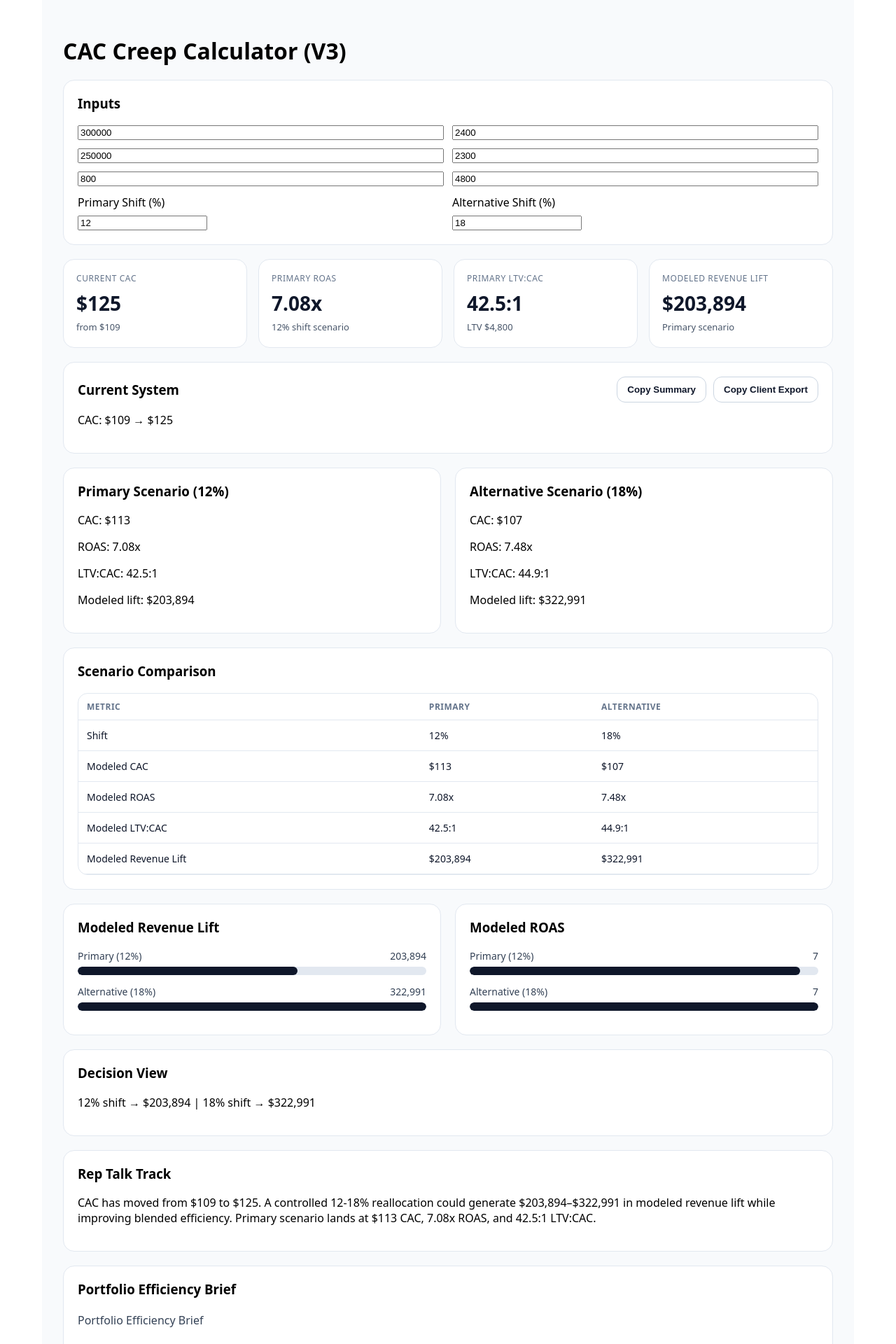
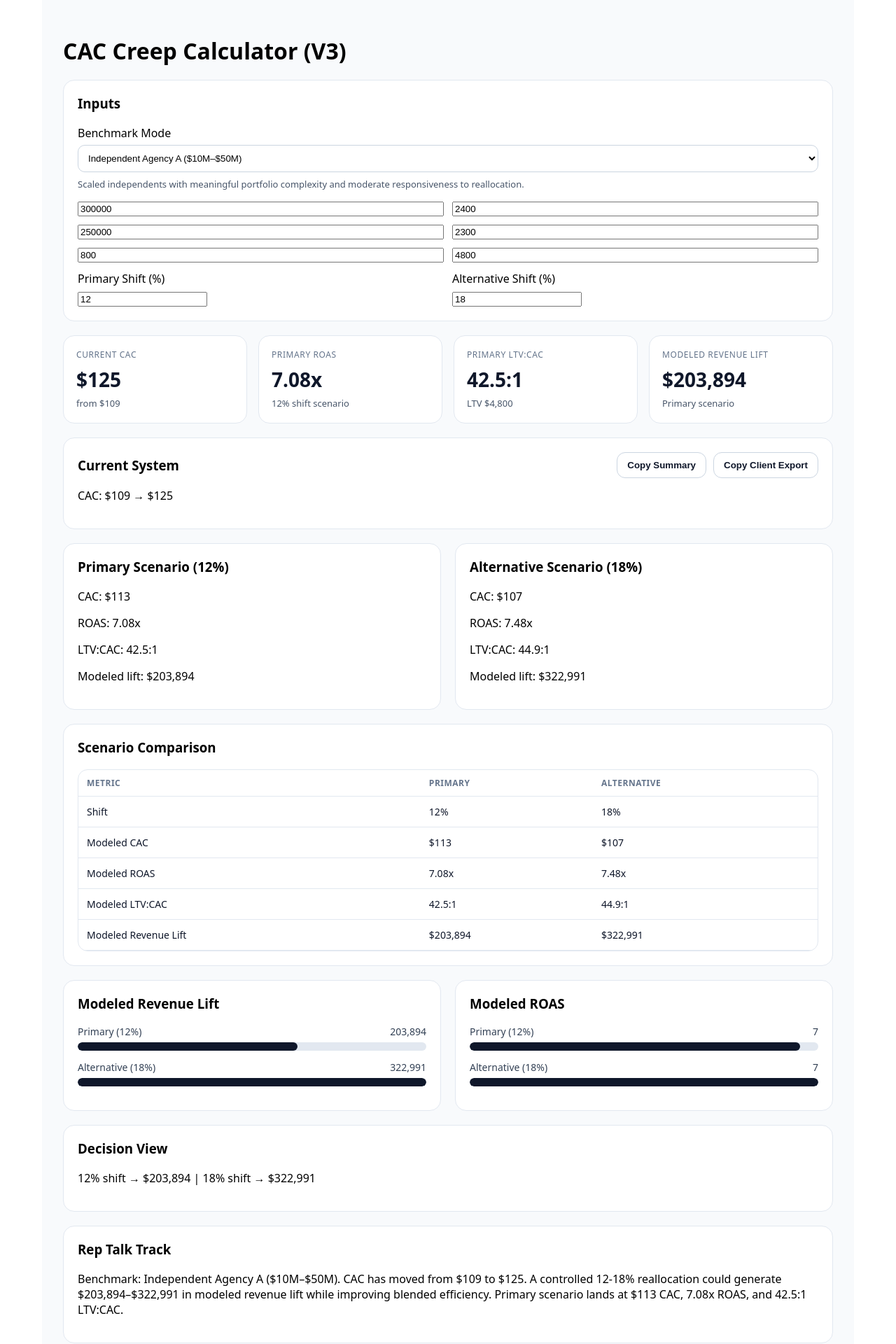
Before and after one commit to ScottMHarris1/revenue-architecture-tools, a Next.js app: page / in a window 1280 px wide. Shown: the top 1920 px of the page at 70% size. Built offline with nearby package versions, Linux system fonts and the light colour scheme.

Commit message:
Update page.tsx

```diff
--- a/app/page.tsx
+++ b/app/page.tsx
@@ -6,7 +6,12 @@ import MetricCard from "../components/MetricCard";
 import ActionButton from "../components/ActionButton";
 import ComparisonTable from "../components/ComparisonTable";
 import SimpleBar from "../components/SimpleBar";
-import { calculateScenario } from "../lib/calculations";
+import {
+  BenchmarkMode,
+  benchmarkDescriptions,
+  benchmarkLabels,
+  calculateScenario,
+} from "../lib/calculations";
 import { formatMoney, formatROAS, formatRatio } from "../lib/format";
 
 export default function Page() {
@@ -19,6 +24,7 @@ export default function Page() {
 
   const [shiftA, setShiftA] = useState(12);
   const [shiftB, setShiftB] = useState(18);
+  const [benchmarkMode, setBenchmarkMode] = useState<BenchmarkMode>("independentA");
 
   const [copiedSummary, setCopiedSummary] = useState(false);
   const [copiedClient, setCopiedClient] = useState(false);
@@ -33,8 +39,18 @@ export default function Page() {
         revenuePerConversion: revPerConv,
         ltv,
         shift: shiftA,
+        benchmarkMode,
       }),
-    [spend, conversions, priorSpend, priorConversions, revPerConv, ltv, shiftA]
+    [
+      spend,
+      conversions,
+      priorSpend,
+      priorConversions,
+      revPerConv,
+      ltv,
+      shiftA,
+      benchmarkMode,
+    ]
   );
 
   const B = useMemo(
@@ -47,11 +63,23 @@ export default function Page() {
         revenuePerConversion: revPerConv,
         ltv,
         shift: shiftB,
+        benchmarkMode,
       }),
-    [spend, conversions, priorSpend, priorConversions, revPerConv, ltv, shiftB]
+    [
+      spend,
+      conversions,
+      priorSpend,
+      priorConversions,
+      revPerConv,
+      ltv,
+      shiftB,
+      benchmarkMode,
+    ]
   );
 
-  const repSummary = `CAC has moved from ${formatMoney(A.priorCAC)} to ${formatMoney(
+  const repSummary = `Benchmark: ${
+    benchmarkLabels[benchmarkMode]
+  }. CAC has moved from ${formatMoney(A.priorCAC)} to ${formatMoney(
     A.currentCAC
   )}. A controlled ${shiftA}-${shiftB}% reallocation could generate ${formatMoney(
     A.lift
@@ -62,6 +90,9 @@ export default function Page() {
   )} LTV:CAC.`;
 
   const clientExport = `Portfolio Efficiency Brief
+
+Benchmark mode
+- ${benchmarkLabels[benchmarkMode]}
 
 Current state
 - CAC: ${formatMoney(A.priorCAC)} → ${formatMoney(A.currentCAC)}
@@ -112,6 +143,30 @@ Run a controlled ${shiftA}% to ${shiftB}% reallocation test, hold spend flat, an
 
       <Card>
         <h3 style={{ marginTop: 0 }}>Inputs</h3>
+
+        <div style={{ marginBottom: 14 }}>
+          <label style={{ display: "block", marginBottom: 6 }}>Benchmark Mode</label>
+          <select
+            value={benchmarkMode}
+            onChange={(e) => setBenchmarkMode(e.target.value as BenchmarkMode)}
+            style={{
+              width: "100%",
+              padding: 10,
+              borderRadius: 10,
+              border: "1px solid #cbd5e1",
+              background: "#fff",
+            }}
+          >
+            {Object.entries(benchmarkLabels).map(([value, label]) => (
+              <option key={value} value={value}>
+                {label}
+              </option>
+            ))}
+          </select>
+          <div style={{ marginTop: 8, fontSize: 13, color: "#475569", lineHeight: 1.5 }}>
+            {benchmarkDescriptions[benchmarkMode]}
+          </div>
+        </div>
 
         <div style={{ display: "grid", gridTemplateColumns: "1fr 1fr", gap: 12 }}>
           <input value={spend} onChange={(e) => setSpend(Number(e.target.value))} />
```
